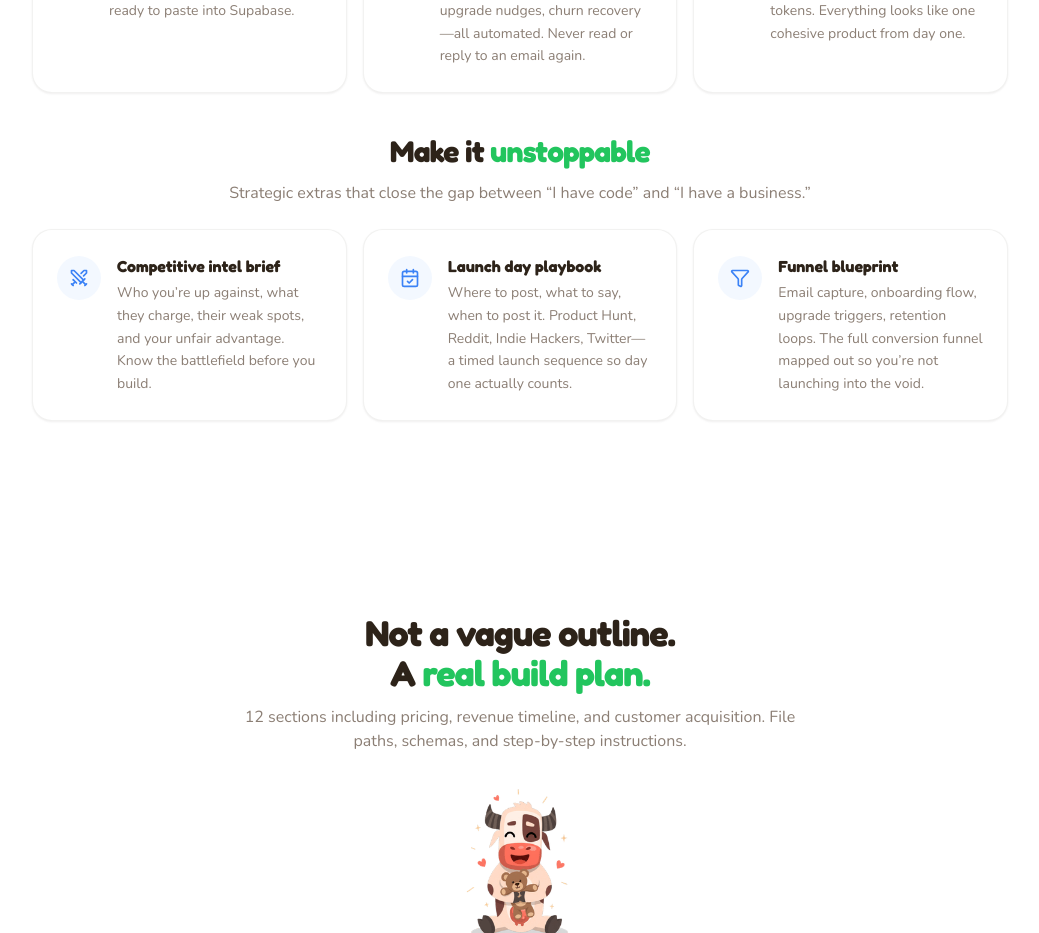
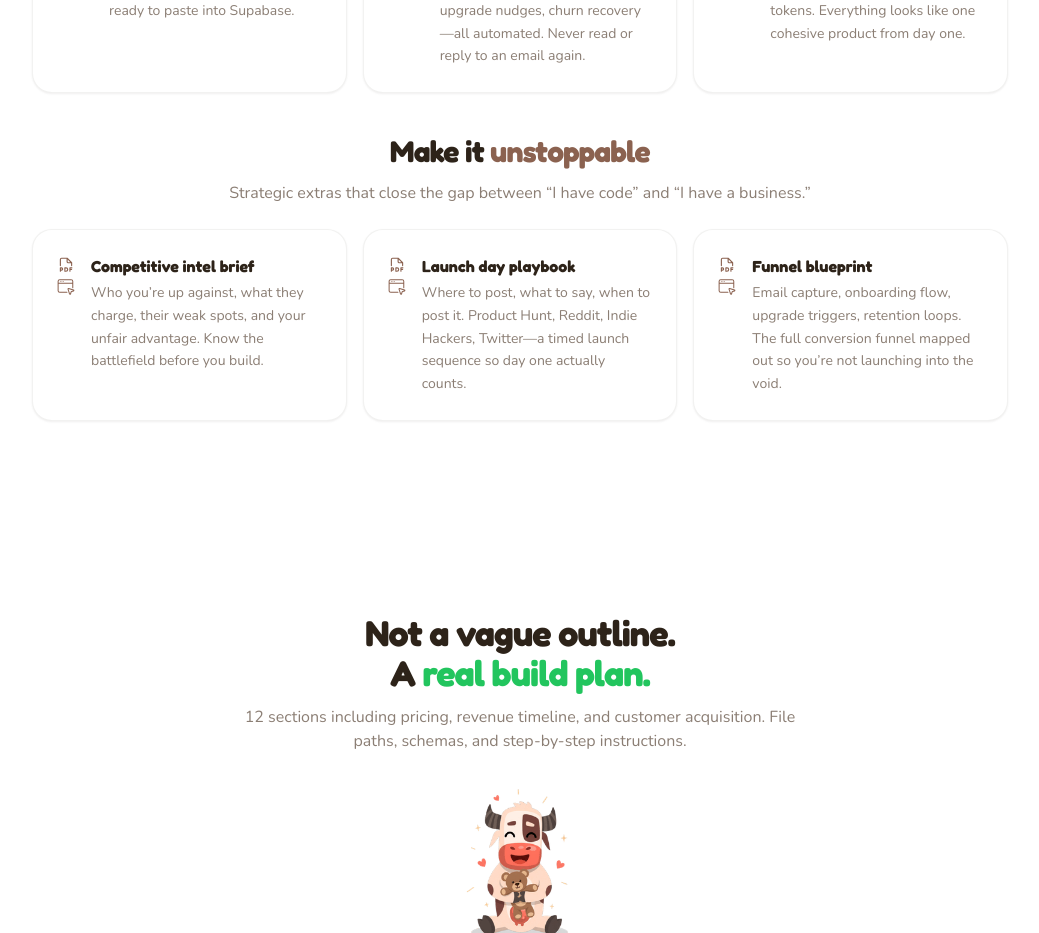
Before and after one commit to lordshua1337/cash-cow, a Next.js app: page / in a window 1280 px wide. Shown: the part 3260-4193 px from the top of the page, without its empty margins (120-1159 px from the left). Built offline with nearby package versions, Linux system fonts and the light colour scheme.

Commit message:
feat: swap unstoppable section to stacked brown SVG icons, match heading color

```diff
--- a/src/app/page.tsx
+++ b/src/app/page.tsx
@@ -320,24 +320,22 @@ export default function LandingPage() {
               className="text-2xl sm:text-3xl font-black mb-3 text-center tracking-tight"
               style={{ fontFamily: 'var(--font-fredoka), sans-serif' }}
             >
-              Make it <span style={{ color: 'var(--cash)' }}>unstoppable</span>
+              Make it <span style={{ color: '#8B6250' }}>unstoppable</span>
             </h3>
             <p className="text-base text-center mb-6" style={{ color: 'var(--brown-muted)' }}>
               Strategic extras that close the gap between &ldquo;I have code&rdquo; and &ldquo;I have a business.&rdquo;
             </p>
             <div className="grid grid-cols-1 sm:grid-cols-3 gap-4">
               {[
-                { icon: Swords, title: 'Competitive intel brief', desc: 'Who you\u2019re up against, what they charge, their weak spots, and your unfair advantage. Know the battlefield before you build.' },
-                { icon: CalendarCheck, title: 'Launch day playbook', desc: 'Where to post, what to say, when to post it. Product Hunt, Reddit, Indie Hackers, Twitter\u2014a timed launch sequence so day one actually counts.' },
-                { icon: Filter, title: 'Funnel blueprint', desc: 'Email capture, onboarding flow, upgrade triggers, retention loops. The full conversion funnel mapped out so you\u2019re not launching into the void.' },
+                { title: 'Competitive intel brief', desc: 'Who you\u2019re up against, what they charge, their weak spots, and your unfair advantage. Know the battlefield before you build.' },
+                { title: 'Launch day playbook', desc: 'Where to post, what to say, when to post it. Product Hunt, Reddit, Indie Hackers, Twitter\u2014a timed launch sequence so day one actually counts.' },
+                { title: 'Funnel blueprint', desc: 'Email capture, onboarding flow, upgrade triggers, retention loops. The full conversion funnel mapped out so you\u2019re not launching into the void.' },
               ].map((item) => (
                 <div key={item.title} className="card rounded-2xl p-6">
                   <div className="flex items-start gap-4">
-                    <div
-                      className="flex-shrink-0 flex items-center justify-center w-11 h-11 rounded-xl mt-0.5"
-                      style={{ background: 'var(--blue-soft)' }}
-                    >
-                      <item.icon size={20} style={{ color: 'var(--blue)' }} strokeWidth={2} />
+                    <div className="flex-shrink-0 flex flex-col gap-1 mt-0.5">
+                      <Image src="/brown-pdf.svg" alt="" width={18} height={18} />
+                      <Image src="/brown-webpage.svg" alt="" width={18} height={18} />
                     </div>
                     <div>
                       <h3
```
Also changed, not shown: public/brown-pdf.svg (added), public/brown-webpage.svg (added).
